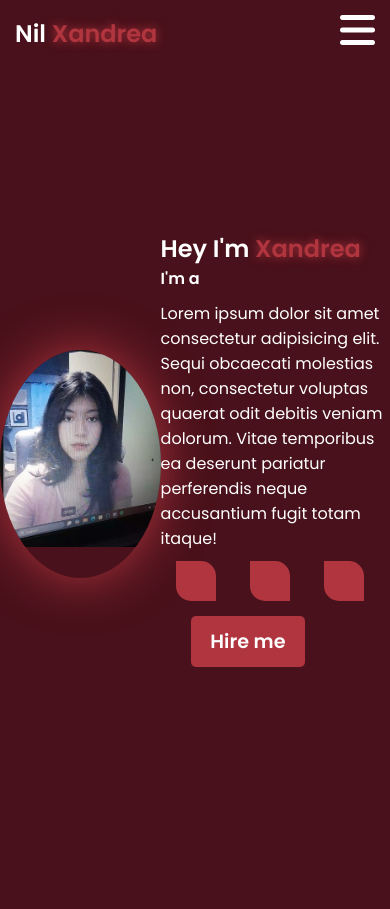
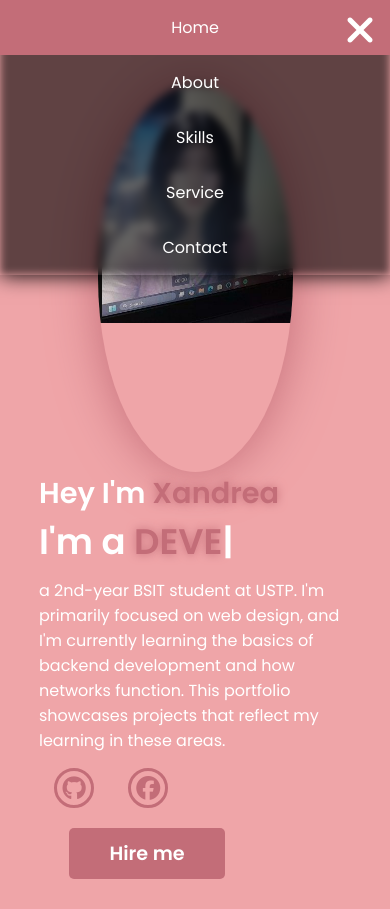
Before and after one commit to nakzdy/My-Portfolio, a plain HTML site: page index.html in a window 390 px wide. Both pictures are taken after a click on the icon 357 px from the left and 30 px from the top of the page. Before the commit the page ends 844 px from the top, so only its background shows below. Drawn offline with nearby package versions, Linux system fonts and the light colour scheme.

Commit message:
"final commit"

```diff
--- a/index.html
+++ b/index.html
@@ -4,54 +4,59 @@
     <meta charset="UTF-8">
     <meta name="viewport" content="width=device-width, initial-scale=1.0">
     <link rel="stylesheet" href="https://cdnjs.cloudflare.com/ajax/libs/font-awesome/6.5.1/css/all.min.css">
+    <link rel="stylesheet" href="https://unpkg.com/aos@next/dist/aos.css" />
     <link rel="stylesheet" href="style.css">
     <title>Xandrea Portfolio</title>
 </head>
 <body>
     <nav>
         <div class="nav-container">
-        <div class="logo">
+            <div class="logo" data-aos="zoom-in" data-aos-duration="1500">
                 Nil <span>Xandrea</span>
             </div>
             <div class="links">
-        <div class="link"><a href="#">Home</a></div>
-        <div class="link"><a href="#">About</a></div>
-        <div class="link"><a href="#">Skills</a></div>
-        <div class="link"><a href="#">Services</a></div>
-        <div class="link"><a href="#">Contact</a></div>
+                <div class="link" data-aos="fade-up" data-aos-duration="1500" data-aos-delay="100"><a href="#">Home</a></div>
+                <div class="link" data-aos="fade-up" data-aos-duration="1500" data-aos-delay="200"><a href="#">About</a></div>
+                <div class="link" data-aos="fade-up" data-aos-duration="1500" data-aos-delay="300"><a href="#">Skills</a></div>
+                <div class="link" data-aos="fade-up" data-aos-duration="1500" data-aos-delay="400"><a href="#">Services</a></div>
+                <div class="link" data-aos="fade-up" data-aos-duration="1500" data-aos-delay="500"><a href="#">Contact</a></div>
         </div>
-    <i class="fa-solid fa-bars hamburg"></i>
+        <i class="fa-solid fa-bars hamburg" onclick="hamburg()"></i>
     </div>
         <div class="dropdown">
             <div class="links">
                 <a href="#">Home</a>
                 <a href="#">About</a>
                 <a href="#">Skills</a>
-            <a href="#">Services</a>
+                <a href="#">Service</a>
                 <a href="#">Contact</a>
-            <i class="fa-solid fa-xmark cancel"></i>
+                <i class="fa-solid fa-xmark cancel" onclick="cancel()"></i>
             </div>
         </div>
     </nav>
     <section>
         <div class="main-container">
-        <div class="image">
+            <div class="image" data-aos="zoom-out" data-aos-duration="3000">
                 <img src="me.jpg" alt="">
             </div>
             <div class="content">
-            <h1>Hey I'm <span>Xandrea</span></h1>
-            <div class="typewriter">I'm a <span class="typewriter-text"></span><label for=""></label></div>
-            <p>Lorem ipsum dolor sit amet consectetur adipisicing elit. Sequi obcaecati molestias non, consectetur voluptas quaerat odit debitis veniam dolorum. Vitae temporibus ea deserunt pariatur perferendis neque accusantium fugit totam itaque!</p>
+                <h1 data-aos="fade-left" data-aos-duration="1500" data-aos-delay="700">Hey I'm <span>Xandrea</span></h1>
+                <div class="typewriter" data-aos="fade-right" data-aos-duration="1500" data-aos-delay="900">I'm a <span class="typewriter-text"></span><label for="">|</label></div>
+                <p data-aos="flip-down" data-aos-duration="1500" data-aos-delay="1100"> a 2nd-year BSIT student at USTP. I'm primarily focused on web design, and I'm currently learning the basics of backend development and how networks function. This portfolio showcases projects that reflect my learning in these areas.</p>
                 <div class="social-links">
-                <a href="#"><i class="fa=brands fa-github"></i></a>
-                <a href="#"><i class="fa=brands fa-facebook"></i></a>
-                <a href="#"><i class="fa=brands fa-instagram"></i></a>
+                    <a href="https://github.com/nakzdy" data-aos="fade-up" data-aos-duration="1500" data-aos-delay="1300"><i class="fa-brands fa-github"></i></a>
+                    <a href="https://www.facebook.com/xandrea.167711" data-aos="fade-up" data-aos-duration="1500" data-aos-delay="1400"><i class="fa-brands fa-facebook"></i></a>
                 </div>
-            <div class="btn">
+                <div class="btn" data-aos="zoom-in" data-aos-duration="1500" data-aos-delay="1800">
                     <button>Hire me</button>
                 </div>
             </div>
         </div>
     </section>
+    <script src="https://unpkg.com/aos@next/dist/aos.js"></script>
+    <script>
+      AOS.init({offset:0});
+    </script>
+    <script src="script.js"></script>
 </body>
 </html>
--- a/script.js
+++ b/script.js
@@ -0,0 +1,40 @@
+function hamburg(){
+    const navbar = document.querySelector(".dropdown")
+    navbar.style.transform = "translateY(0px)"
+}
+function cancel(){
+    const navbar = document.querySelector(".dropdown")
+    navbar.style.transform = "translateY(-500px)"
+}
+// Typewriter Effect
+const texts = [
+    "DEVELOPER",
+    "DESIGNER",
+    "KURIPOT"
+]
+let speed  =100;
+const textElements = document.querySelector(".typewriter-text");
+let textIndex = 0;
+let charcterIndex = 0;
+function typeWriter(){
+    if (charcterIndex < texts[textIndex].length){
+        textElements.innerHTML += texts[textIndex].charAt(charcterIndex);
+        charcterIndex++;
+        setTimeout(typeWriter, speed);
+    }
+    else{
+        setTimeout(eraseText, 1000)
+    }
+}
+function eraseText(){
+    if(textElements.innerHTML.length > 0){
+        textElements.innerHTML = textElements.innerHTML.slice(0,-1);
+        setTimeout(eraseText, 50)
+    }
+    else{
+        textIndex = (textIndex + 1) % texts.length;
+        charcterIndex = 0;
+        setTimeout(typeWriter, 500)
+    }
+}
+window.onload = typeWriter
--- a/style.css
+++ b/style.css
@@ -1,25 +1,21 @@
 @import url('https://fonts.googleapis.com/css2?family=Poppins:wght@100;200;300;400;500;600&display=swap');
-
 *{
     padding: 0;
     margin: 0;
-    font-family:'Poppins','sans-serif';
+    font-family: 'Poppins', sans-serif;
     box-sizing: border-box;
 }
-
 body{
     width: 100%;
-    height:100vh;
+    height: 100vh;
     overflow: hidden;
-    background-color: #49111b;
+    background-color: #efa5a8;
 }
-
 nav{
     width: 100%;
     height: 10vh;
     position: sticky;
 }
-
 .nav-container{
     width: 100%;
     height: 100%;
@@ -27,18 +23,15 @@ nav{
     justify-content: space-around;
     align-items: center;
 }
-
 .logo{
     color: white;
     font-size: 2rem;
     font-weight: bold;
 }
-
 .logo span{
-    color: #b0353e;
-    text-shadow: 0 0 10px #b0353e;
+    color: #c36d78;
+    text-shadow: 0 0 10px #c36d78;
 }
-
 .hamburg,
 .cancel{
     cursor: pointer;
@@ -47,13 +40,11 @@ nav{
     top: 10px;
     color: white;
     display: none;
-    font-size: clamp(2.5rem,0.5rem + 5vw, 3rem);
+    font-size: clamp(2.5rem, 0.5rem + 5vw, 3rem);
 }
-
 .nav-container .links{
     display: flex;
 }
-
 .nav-container .links a{
     position: relative;
     font-size: 1.2rem;
@@ -63,7 +54,6 @@ nav{
     font-weight: 550;
     transition: 0.3s linear;
 }
-
 .nav-container .links a::before{
     position: absolute;
     content: "";
@@ -71,18 +61,15 @@ nav{
     left: 0;
     width: 0%;
     height: 3px;
-    background-color: #b0353e;
+    background-color: #c36d78;
     transition: 0.2s linear;
 }
-
 .nav-container .links a:hover::before{
     width: 100%;
 }
-
 .nav-container .links a:hover{
-    color:#b0353e;
+    color: #c36d78;
 }
-
 .dropdown{
     z-index: 100;
     position: absolute;
@@ -90,11 +77,10 @@ nav{
     transform: translateY(-500px);
     width: 100%;
     height: auto;
-    backdrop-filter: blur(4px)brightness;
-    box-shadow: 0 0 20px #49111b;
+    backdrop-filter: blur(4px) brightness(40%);
+    box-shadow:  0 0 20px black;
     transition: 0.2s linear;
 }
-
 .dropdown .links a{
     display: flex;
     color: white;
@@ -104,16 +90,13 @@ nav{
     align-items: center;
     transition: 0.2s linear;
 }
-
 .dropdown .links a:hover{
-    background-color: #b0353e;
+    background-color: #c36d78;
 }
-
 section{
     width: 100%;
     height: 90vh;
 }
-
 .main-container{
     width: 100%;
     height: 100%;
@@ -121,94 +104,79 @@ section{
     justify-content: space-evenly;
     align-items: center;
 }
-
 .main-container .image{
     width: 500px;
     height: 80vh;
     border-radius: 100%;
     overflow: hidden;
-    box-shadow: 0 0 50px #b0353e;
+    box-shadow: 0 0 50px #c36d78;
 }
-
 .main-container .image img{
     width: 100%;
 }
-
 .main-container .image:hover{
     animation: animate 1.5s ease-in-out infinite;
 }
-
-@keyframes animate{
+@keyframes animate {
     0%{
         scale: 1;
     }
-
     50%{
         scale: 1.05;
     }
-
     100%{
         scale: 1;
     }
 }
-
 .main-container .content{
     color: white;
     width: 40%;
     min-height: 100px;
 }
-
 .content h1{
-    font-size: clamp(1rem, 1rem +5vw, 1.8rem);
+    font-size: clamp(1rem, 1rem + 5vw, 1.8rem);
 }
-
 .content h1 span{
-    color: #b0353e;
-    text-shadow: 0 0 10px #b0353e;
+    color: #c36d78;
+    text-shadow: 0  0 10px #c36d78;
 }
-
 .content .typewriter{
-    font-size: clamp(1rem, 1rem +5vw, 2.5rem);
+    font-size: clamp(1rem, 1rem + 5vw, 2.5rem);
     font-weight: 600;
 }
-
 .content .typewriter-text{
-    color: #b0353e;
-    text-shadow: 0 0 10px #b0353e;
+    color: #c36d78;
+    text-shadow: 0 0 10px #c36d78;
 }
-
 .content p{
-    font-size: clamp(0.4rem, 0.2rem + 9vw, 1rem);
+    font-size: clamp(0.4rem , 0.2rem + 9vw, 1rem);
     margin: 10px 0;
 }
-
 .social-links i{
     display: inline-flex;
     justify-content: center;
     align-items: center;
     width: 3rem;
     height: 3rem;
-    background-color: #b0353e;
-    border: 0.2rem solid #b0353e;
-    border-radius: 0 15px;
-    color: #b0353e;
-    margin: 0 15px;
+    background-color: transparent;
+    border: 0.2rem solid #c36d78;
+    border-radius: 50%;
+    color: #c36d78;
+    margin: 5px 15px;
     font-size: 1.5rem;
     transition: 0.2s linear;
 }
-
 .social-links i:hover{
     scale: 1.3;
-    color:#49111b;
-    background-color: #b0353e;
-    filter: drop-shadow(0 0 10px #b0353e)
+    color: black;
+    background-color: #c36d78;
+    filter: drop-shadow(0 0 10px #c36d78);
 }
-
 .content button{
     width: 50%;
     height: 6vh;
     margin: 30px;
-    background-color: #b0353e;
+    background-color: #c36d78;
     color: white;
     border: none;
     outline: none;
@@ -217,60 +185,55 @@ section{
     border-radius: 5px;
     transition: 0.2s linear;
 }
-
 .content button:hover{
     scale: 1.1;
-    color: #b0353e;
-    border: 2px solid #b0353e;
+    color: #c36d78;
+    border: 2px solid #c36d78;
     background-color: transparent;
     font-weight: 700;
-    box-shadow: 0 0 40px #b0353e;
+    box-shadow: 0 0 40px #c36d78;
 }
-
-@media (max-width:884px){
+@media (max-width:884px) {
     nav .logo{
         position: absolute;
         top: 16px;
         left: 15px;
         font-size: 1.5rem;
     }
-
+    .main-container {
+        display: flex;
+        flex-direction: column;
+    }
     .nav-container .links{
         display: none;
     }
-
     .hamburg,
     .cancel{
         display: block;
     }
-
     .main-container .content{
         width: 80%;
     }
-
     .social-links i{
         width: 2.5rem;
         height: 2.5rem;
         font-size: 1.5rem;
     }
-
     .main-container .image{
         z-index: -1;
         width: 50%;
         height: 60%;
     }
 }
-
 @media (max-width:440px){
     .main-container .image{
-        width: 70%;
-        height: 30%;
+        width: 50%;
+        height: 60%;
+        margin-bottom: 0px;
     }
-
     .main-container .content{
-        width: 100%;
+        width: 80%;
     }
-
     .main-container button{
         margin-top: 15px;
     }
```
Lines whose indentation alone changed are shown as unchanged.
